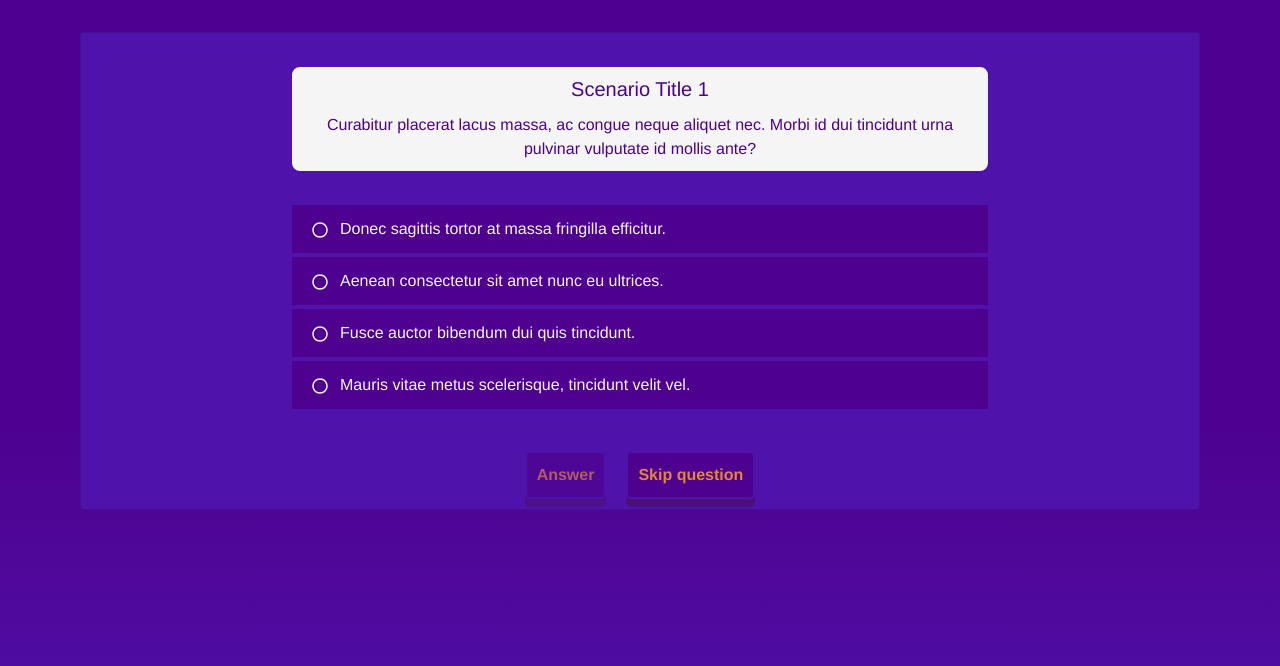
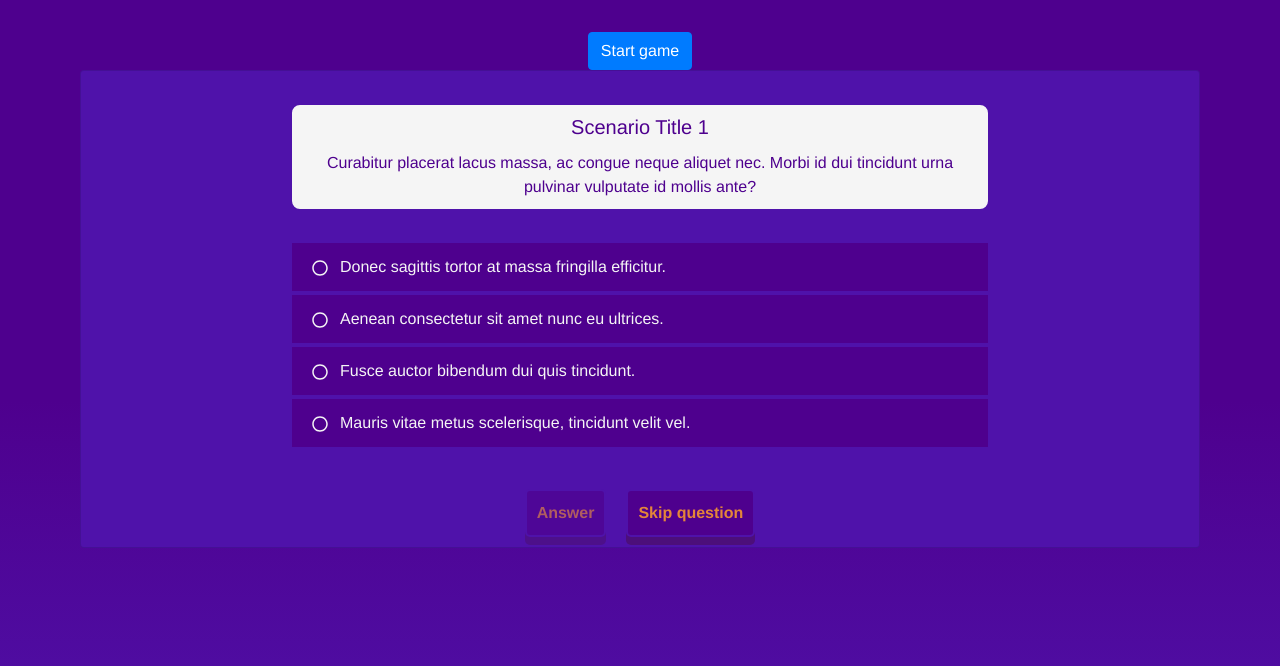
Before and after one commit to Boutabia/PMG, a React (Create React App) app in the folder client/: page / in a window 1280 px wide. Shown: the top 666 px of the page. Built offline with nearby package versions, Linux system fonts and the light colour scheme.

Commit message:
package updates and initial startGame function

```diff
--- a/client/package.json
+++ b/client/package.json
@@ -8,11 +8,11 @@
     "@testing-library/user-event": "^7.2.1",
     "axios": "^0.20.0",
     "bootstrap": "^4.5.3",
-    "react": "^16.13.1",
+    "react": "^16.14.0",
     "react-bootstrap": "^1.4.0",
-    "react-dom": "^16.13.1",
+    "react-dom": "^16.14.0",
     "react-icons": "^4.1.0",
-    "react-scripts": "^4.0.0"
+    "react-scripts": "^4.0.1"
   },
   "scripts": {
     "start": "react-scripts start",
--- a/client/src/App.js
+++ b/client/src/App.js
@@ -1,14 +1,41 @@
 import 'bootstrap/dist/css/bootstrap.min.css';
-import React, { useState, useEffect } from "react";
+import React from "react";
 import './App.css';
 import Axios from "axios";
 import GameView from './GameView';
+import Button from 'react-bootstrap/Button'
 
 function App() {
+
+  function startGame() {
+    Axios.get('http://localhost:3001/api/content/startgame')
+    .then((response) => {
+      console.log(response.data);
+    })
+    .catch((error) => {
+      if (error.response) {
+        // The request was made and the server responded with a status code
+        // that falls out of the range of 2xx
+        console.log(error.response.data);
+        console.log(error.response.status);
+        console.log(error.response.headers);
+      } else if (error.request) {
+        // The request was made but no response was received
+        // `error.request` is an instance of XMLHttpRequest in the browser and an instance of
+        // http.ClientRequest in node.js
+        console.log(error.request);
+      } else {
+        // Something happened in setting up the request that triggered an Error
+        console.log('Error', error.message);
+      }
+      console.log(error.config);
+    })
+  }
 
   return (
     <div className="App">
 
+      <Button onClick={startGame}>Start game</Button>
       <GameView/>
 
     </div>
```
Also changed, not shown: 1 other file (tests, documents, lock files or other folders).
